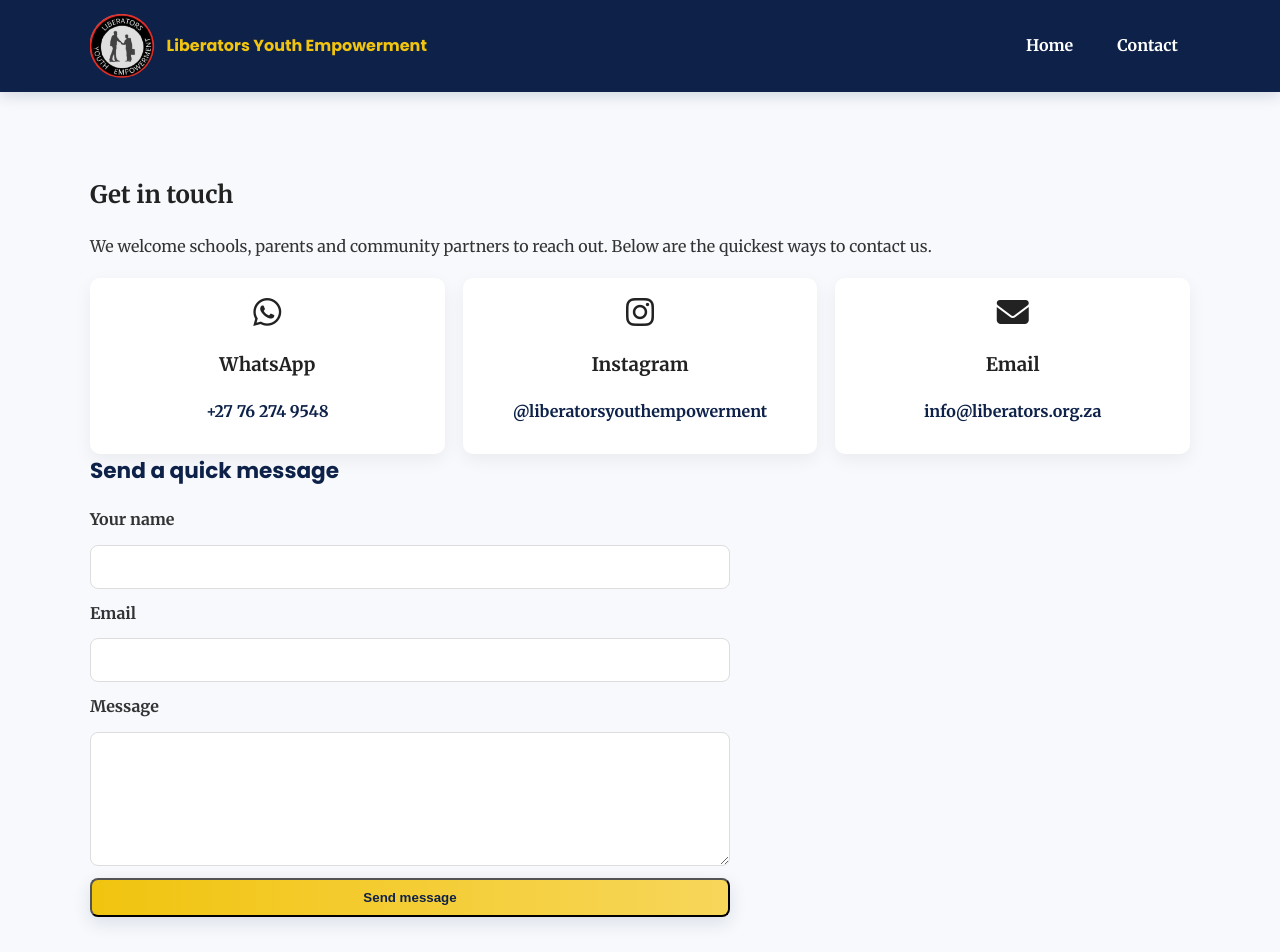
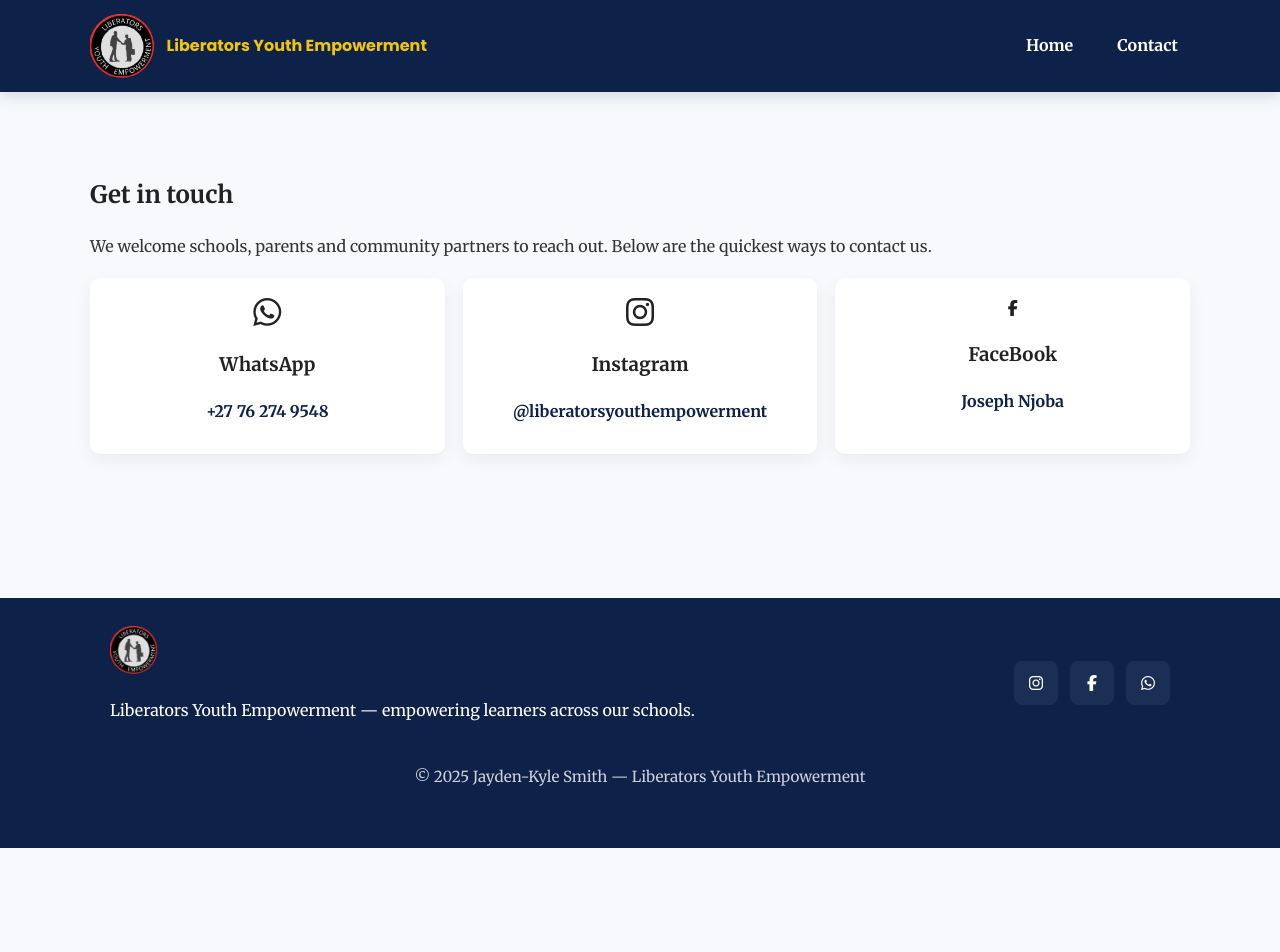
Before and after one commit to smithjayden78/Liberators-Youth-Empowerment, a plain HTML site: page contact.html in a window 1280 px wide. Shown: the top 952 px of the page. After the commit the page ends 848 px from the top, so only its background shows below. Drawn offline with Linux system fonts and the light colour scheme.

Commit message:
final changes

```diff
--- a/contact.html
+++ b/contact.html
@@ -50,28 +50,13 @@
           </div>
 
           <div class="contact-card">
-            <i class="fas fa-envelope fa-2x" aria-hidden="true"></i>
-            <h3>Email</h3>
-            <p><a href="mailto:info@liberators.org.za">info@liberators.org.za</a></p>
+            <i class="fab fa-facebook-f" aria-hidden="true"></i>
+            <h3>FaceBook</h3>
+            <p><a href="https://www.facebook.com/profile.php?id=61576403371060" target="_blank" aria-label="Facebook">Joseph Njoba</a></p>
           </div>
         </div>
 
-        <div class="contact-form-wrap">
-          <h2>Send a quick message</h2>
-          <!-- Basic mailto form fallback — you can replace with server-side form or Formspree -->
-          <form action="mailto:info@liberators.org.za" method="post" enctype="text/plain">
-            <label for="name">Your name</label>
-            <input id="name" name="name" type="text" required>
 
-            <label for="email">Email</label>
-            <input id="email" name="email" type="email" required>
-
-            <label for="message">Message</label>
-            <textarea id="message" name="message" rows="6" required></textarea>
-
-            <button type="submit" class="btn btn-primary">Send message</button>
-          </form>
-        </div>
       </section>
     </div>
   </main>
--- a/style.css
+++ b/style.css
@@ -108,7 +108,7 @@ body {
 .card { background:var(--white); padding:18px; border-radius:10px; box-shadow:0 6px 18px rgba(0,0,0,0.06); }
 
 /* --- SLIDESHOW --- */
-.slideshow-container { position:relative; overflow:hidden; border-radius:12px; box-shadow:0 8px 24px rgba(0,0,0,0.12); max-width:100%; height:320px; display:flex; align-items:center; justify-content:center; }
+.slideshow-container { position:relative; overflow:hidden; border-radius:12px; box-shadow:0 8px 24px rgba(0,0,0,0.12); max-width:100%; height:500px; display:flex; align-items:center; justify-content:center; }
 .slideshow-container .slide { position:absolute; width:100%; height:100%; object-fit:cover; display:none; }
 .slideshow-container .slide:first-child { display:block; }
 
```
